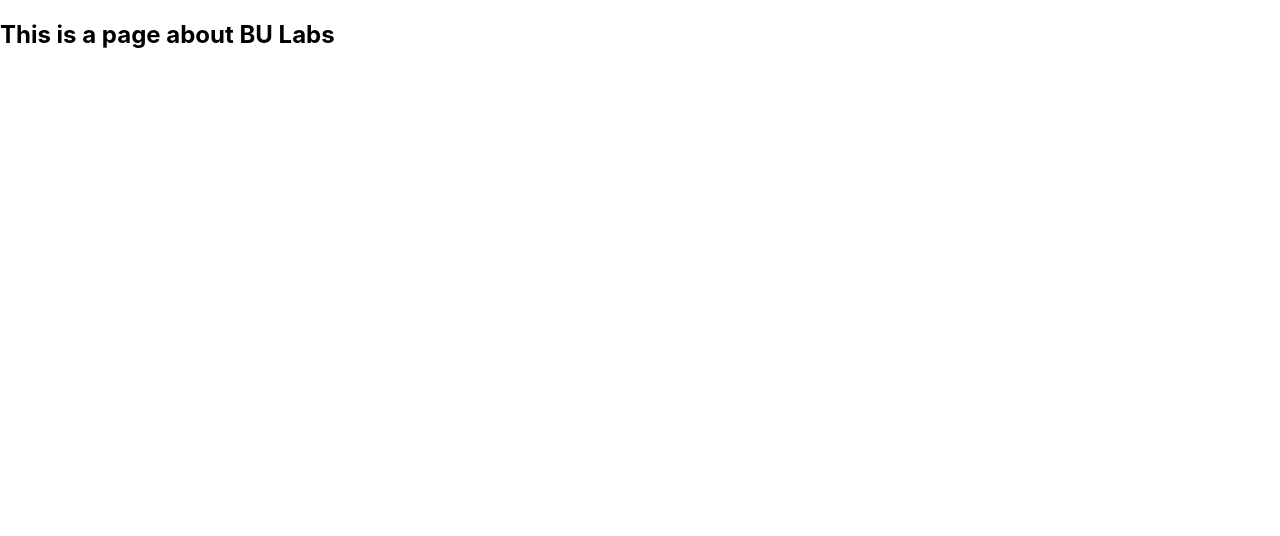
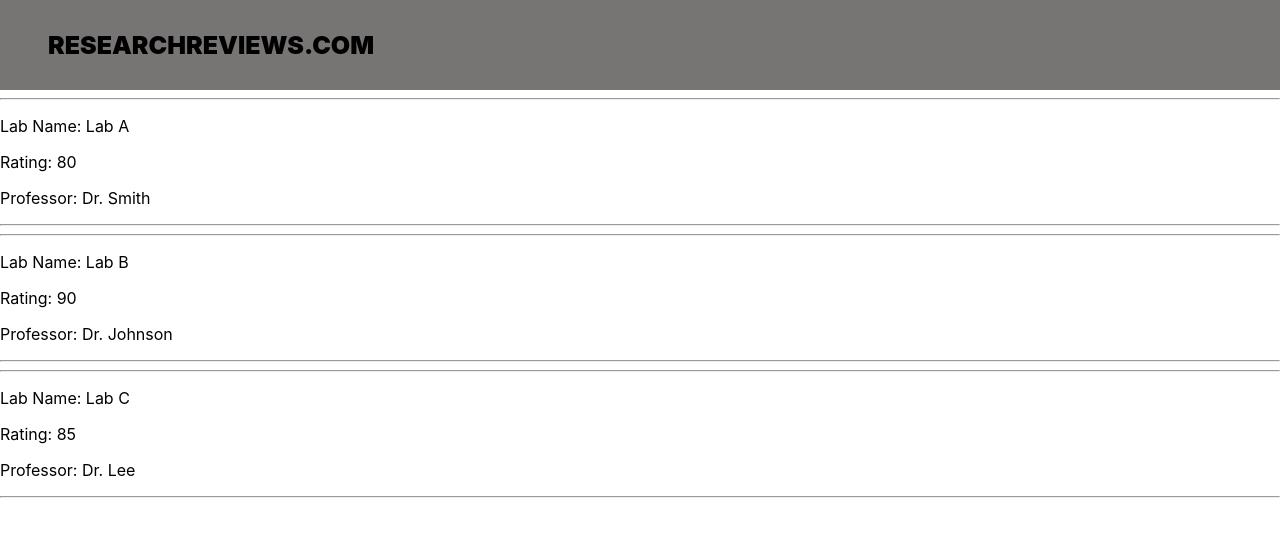
Before and after one commit to NoahRobit72/ReactTest, a React (Create React App) app in the folder research-app/: page /LabsBU in a window 1280 px wide. Shown: the top 536 px of the page. Built offline with nearby package versions, Linux system fonts and the light colour scheme.

Commit message:
add to lab pages

```diff
--- a/research-app/src/App.js
+++ b/research-app/src/App.js
@@ -1,9 +1,9 @@
 import React from 'react';
 import { BrowserRouter, Routes, Route } from "react-router-dom"
 import Home from "./pages/Home"
-import LabsBU from "./pages/LabPages/LabsBU"
-import LabsMIT from "./pages/LabPages/LabsMIT"
-import LabsNU from "./pages/LabPages/LabsNU"
+import LabsBU from "./pages/LabsBU"
+import LabsMIT from "./pages/LabsMIT"
+import LabsNU from "./pages/LabsNU"
 import LoginPage from "./pages/LoginPage"
 
 
--- /dev/null
+++ b/research-app/src/components/HeaderSchool.js
@@ -0,0 +1,14 @@
+import React from 'react';
+import { Link } from "react-router-dom"
+
+import '../css/Header.css';
+
+function HeaderSchool() {
+  return (
+    <header>
+    <Link className="site-logo" to="/">ResearchReviews.com</Link>
+  </header>
+  );
+}
+
+export default HeaderSchool;
--- /dev/null
+++ b/research-app/src/components/LabInfo.js
@@ -0,0 +1,15 @@
+import React from 'react';
+
+function LabInfo({ lab }) {
+  return (
+    <div>
+      <hr></hr>
+      <p>Lab Name: {lab.name}</p>
+      <p>Rating: {lab.score}</p>
+      <p>Professor: {lab.professor}</p>
+      <hr></hr>
+    </div>
+  );
+}
+
+export default LabInfo;
--- a/research-app/src/pages/LabPages/LabsBU.js
+++ /dev/null
@@ -1,9 +0,0 @@
-import React from "react"
-
-export default function LabsBU() {
-    return (
-        <div>
-            <h2>This is a page about BU Labs</h2>
-        </div>
-    );
-}
--- /dev/null
+++ b/research-app/src/pages/LabsBU.js
@@ -0,0 +1,27 @@
+import React from "react"
+import HeaderSchool from "../components/HeaderSchool";
+import LabInfo from "../components/LabInfo"
+
+const labs = [
+    { name: 'Lab A', score: 80, professor: 'Dr. Smith' },
+    { name: 'Lab B', score: 90, professor: 'Dr. Johnson' },
+    { name: 'Lab C', score: 85, professor: 'Dr. Lee' },
+  ];
+
+
+function LabsBU() {
+    return (
+        <div className="labsBU">
+          <div>
+            <HeaderSchool/>
+          </div>
+          <div className="Labs">
+            {labs.map((lab, index) => (
+              <LabInfo key={index} lab={lab} />
+            ))}
+          </div>
+        </div>
+      );
+}
+
+export default LabsBU;
--- a/research-app/src/pages/LoginPage.js
+++ b/research-app/src/pages/LoginPage.js
@@ -1,9 +1,21 @@
 import React from "react"
 
 export default function LabsBU() {
+    const [firstName, setFirstName] = React.useState("")
+
+    console.log(firstName)
+
+    function handleChange(event) {
+        setFirstName(event.targer.value);
+    }
+
     return (
-        <div>
-            <h2>This is a login page</h2>
-        </div>
-    );
+    <form>
+        <input
+            type="text"
+            placeholder="First Name"
+            onChange = {handleChange}
+        />
+    </form>
+    )
 }
```
Also changed, not shown: research-app/src/App.css (deleted, +0 -38 lines), research-app/src/pages/LabsMIT.js (renamed from research-app/src/pages/LabPages/LabsMIT.js), research-app/src/pages/LabsNU.js (renamed from research-app/src/pages/LabPages/LabsNU.js).
